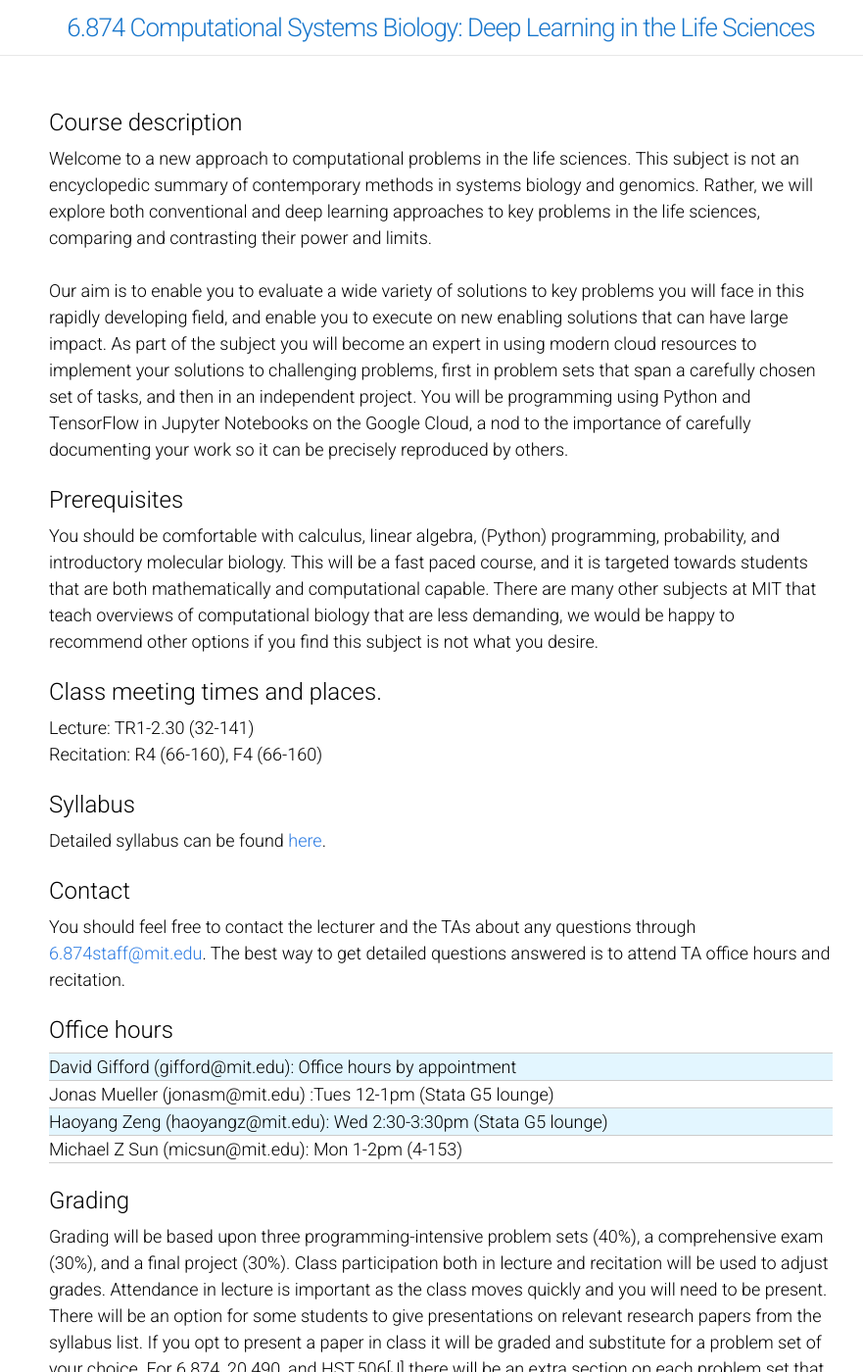
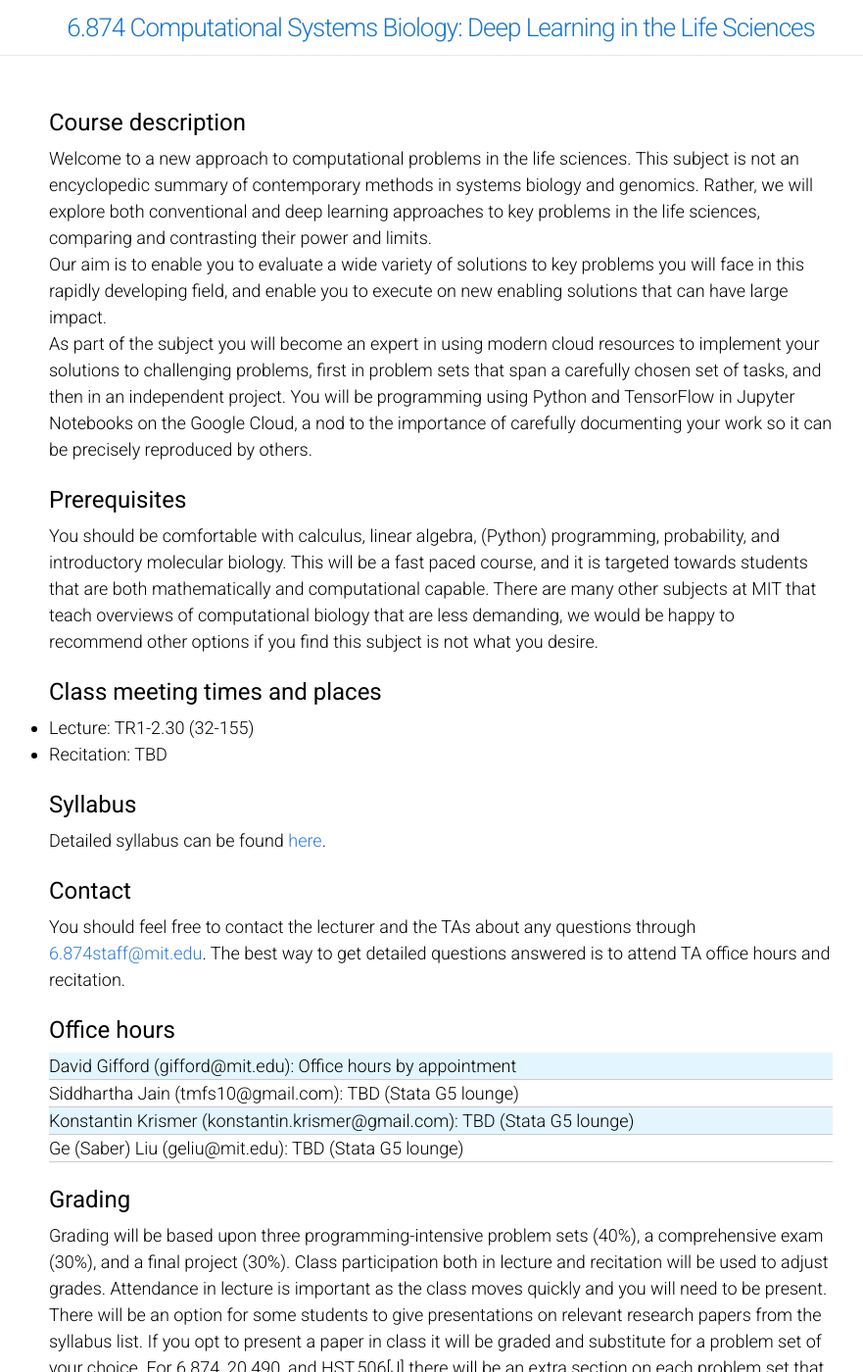
Before and after one commit to mit6874/mit6874.github.io, a Jekyll site: the page built from index.html, in a window 1280 px wide and 1400 px high. Shown: the whole window at 98% size, without its empty margins (190-1071 px from the left). Built offline with Jekyll 4.4.1, drawn with Linux system fonts in a browser that asks for light colours.

Commit message:
Updated team and HTML structure

```diff
--- a/index.html
+++ b/index.html
@@ -1,69 +1,54 @@
 ---
 layout: default
 ---
-
-<div>
-
-
-</div>
-
 <div class="home">
   <div class="materials-wrap">
+    <h2 class="module-header">Course description</h2>
+    <p>Welcome to a new approach to computational problems in the life sciences. This subject is not an encyclopedic summary of contemporary methods in systems biology and genomics. Rather, we will explore both conventional and deep learning approaches to key problems in the life sciences, comparing and contrasting their power and limits.</p>
 
-    <div class="module-header">Course description</div>
-      Welcome to a new approach to computational problems in the life sciences.   This subject is not an encyclopedic summary of contemporary methods in systems biology and genomics.   Rather, we will explore both conventional and deep learning approaches to key problems in the life sciences, comparing and contrasting their power and limits.   <br><br>
+    <p>Our aim is to enable you to evaluate a wide variety of solutions to key problems you will face in this rapidly developing field, and enable you to execute on new enabling solutions that can have large impact.</p>
 
-      Our aim is to enable you to evaluate a wide variety of solutions to key problems you will face in this rapidly developing field, and enable you to execute on new enabling solutions that can have large impact.
+    <p>As part of the subject you will become an expert in using modern cloud resources to implement your solutions to challenging problems, first in problem sets that span a carefully chosen set of tasks, and then in an independent project. You will be programming using Python and TensorFlow in Jupyter Notebooks on the Google Cloud, a nod to the importance of carefully documenting your work so it can be precisely reproduced by others.</p>
 
-  	As part of the subject you will become an expert in using modern cloud resources to implement your solutions to challenging problems, first in problem sets that span a carefully chosen set of tasks, and then in an independent project.   You will be programming using Python and TensorFlow in Jupyter Notebooks on the Google Cloud, a nod to the importance of carefully documenting your work so it can be precisely reproduced by others.
+    <h2 class="module-header">Prerequisites</h2>
+	<p>You should be comfortable with calculus, linear algebra, (Python) programming, probability, and introductory molecular biology. This will be a fast paced course, and it is targeted towards students that are both mathematically and computational capable. There are many other subjects at MIT that teach overviews of computational biology that are less demanding, we would be happy to recommend other options if you find this subject is not what you desire.</p>
 
+    <h2 class="module-header">Class meeting times and places</h2>
+    <ul>
+        <li>Lecture: TR1-2.30 (32-155)</li>
+        <li>Recitation: TBD</li>
+    </ul>
 
-    <div class="module-header">Prerequisites</div>
-	   You should be comfortable with calculus, linear algebra, (Python) programming, probability, and introductory molecular biology.   This will be a fast paced course, and it is targeted towards students that are both mathematically and computational capable.  There are many other subjects at MIT that teach overviews of computational biology that are less demanding, we would be happy to recommend other options if you find this subject is not what you desire.
-
-
-
-	<div class="module-header">Class meeting times and places.</div>
-
-    Lecture:  TR1-2.30 (32-141)
-    <br> Recitation: R4 (66-160), F4 (66-160)
-
-	<div class="module-header">Syllabus</div>
+	<h2 class="module-header">Syllabus</h2>
     Detailed syllabus can be found <a href="syllabus.html">here</a>.
 
-  <div class="module-header">Contact</div>
-    You should feel free to contact the lecturer and the TAs about any questions through <a href='mailto:6.874staff@mit.edu'>6.874staff@mit.edu</a>. The best way to get detailed questions answered is to attend TA office hours and recitation. <br>
+    <h2 class="module-header">Contact</h2>
+    <p>You should feel free to contact the lecturer and the TAs about any questions through <a href="mailto:6.874staff@mit.edu">6.874staff@mit.edu</a>. The best way to get detailed questions answered is to attend TA office hours and recitation.</p>
 
-  <div class="module-header">Office hours</div>
-  <div class="materials-item"></div>
+    <h2 class="module-header">Office hours</h2>
     <div class="materials-item">
         David Gifford (gifford@mit.edu): Office hours by appointment
     </div>
-
     <div class="materials-item">
-        Jonas Mueller (jonasm@mit.edu) :Tues 12-1pm (Stata G5 lounge)
+        Siddhartha Jain (tmfs10@gmail.com): TBD (Stata G5 lounge)
+    </div>
+    <div class="materials-item">
+        Konstantin Krismer (konstantin.krismer@gmail.com): TBD (Stata G5 lounge)
+    </div>
+    <div class="materials-item">
+        Ge (Saber) Liu (geliu@mit.edu): TBD (Stata G5 lounge)
     </div>
 
-    <div class="materials-item">
-        Haoyang Zeng (haoyangz@mit.edu): Wed 2:30-3:30pm (Stata G5 lounge)
-    </div>
+    <h2 class="module-header">Grading</h2>
+    <p>Grading will be based upon three programming-intensive problem sets (40%), a comprehensive exam (30%), and a final project (30%). Class participation both in lecture and recitation will be used to adjust grades. Attendance in lecture is important as the class moves quickly and you will need to be present. There will be an option for some students to give presentations on relevant research papers from the syllabus list. If you opt to present a paper in class it will be graded and substitute for a problem set of your choice. For 6.874, 20.490, and HST.506[J] there will be an extra section on each problem set that is specialized by course (6, 20, HST).</p>
 
-    <div class="materials-item">
-        Michael Z Sun (micsun@mit.edu):   Mon 1-2pm (4-153)<br>
-    </div>
+    <h2 class="module-header">Project</h2>
+    <p>This subject has a substantial deep learning project component. Projects will be completed either as a team of two or individually. 6.874 students must complete an individual project unless permission from the teaching staff is given to work as a team. You are free to chose a problem in the life sciences and develop a deep learning solution using the subject’s cloud resources. Ideas will be provided along with example data, and you can consult the teaching staff to get advice for other ideas or to refine your own ideas.</p>
 
-  <div class="module-header">Grading</div>
-    Grading will be based upon three programming-intensive problem sets (40%), a comprehensive exam (30%), and a final project (30%).   Class participation both in lecture and recitation will be used to adjust grades.   Attendance in lecture is important as the class moves quickly and you will need to be present.   There will be an option for some students to give presentations on relevant research papers from the syllabus list. If you opt to present a paper in class it will be graded and substitute for a problem set of your choice.   For 6.874, 20.490, and HST.506[J] there will be an extra section on each problem set that is specialized by course (6, 20, HST).
+    <h2 class="module-header">Textbook</h2>
+    <p>We will be using the book “Deep Learning” by Goodfellow, Bengio, and Courville. You can find the book online <a target="_blank" href="http://deeplearningbook.org">here</a> and <a target="_blank" href="https://github.com/janishar/mit-deep-learning-book-pdf">here</a>. You can purchase a hard copy <a target="_blank" href="https://mitpress.mit.edu/books/deep-learning">here</a> or on Amazon.</p>
 
-
-     <div class="module-header">Project</div>
-       This subject has a substantial deep learning project component.   Projects will be completed either as a team of two or individually.   6.874 students must complete an individual project unless permission from the teaching staff is given to work as a team.   You are free to chose a problem in the life sciences and develop a deep learning solution using the subject’s cloud resources.   Ideas will be provided along with example data, and you can consult the teaching staff to get advice for other ideas or to refine your own ideas.
-
-    <div class="module-header">Textbook</div>
-        We will be using the book “Deep Learning” by Goodfellow, Bengio, and Courville. You can find the book online <a href='http://deeplearningbook.org'>here</a>. You can purchase a hard copy  <a href='https://mitpress.mit.edu/books/deep-learning'>here</a> or on Amazon.
-
-    <div class="module-header">Tutorials</div>
-    We collected a series of pointers to tutorials on Numpy, Tensorflow, Google Cloud and Conda <a href="tutorials/main/">here</a>.
-
+    <h2 class="module-header">Tutorials</h2>
+    <p>We collected a series of pointers to tutorials on Numpy, Tensorflow, Google Cloud and Conda <a href="tutorials/main/">here</a>.</p>
   </div>
 </div>
```
